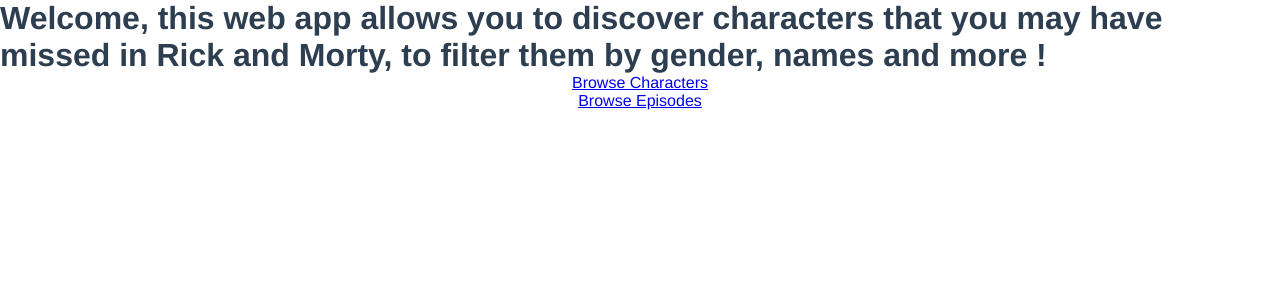
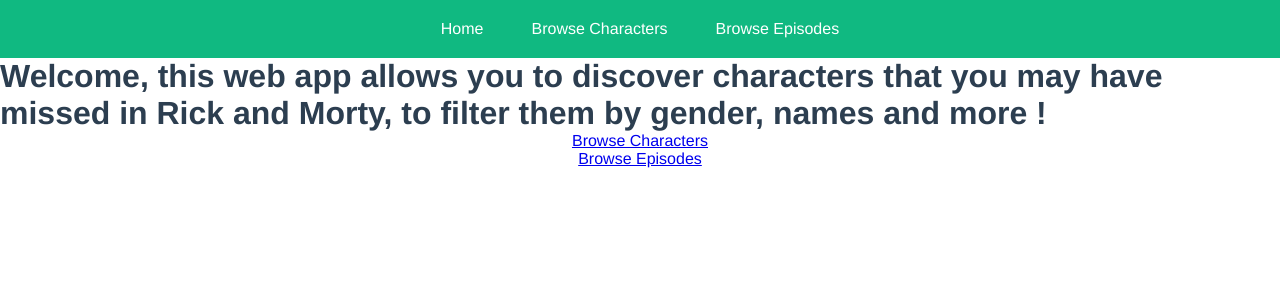
Before and after one commit to AntoinePollet/rick_morty, a Vue app: page / in a window 1280 px wide. Shown: the top 300 px of the page. Built offline with nearby package versions, Linux system fonts and the light colour scheme; what @vue/apollo-option would draw is missing.

Commit message:
added header and green color to background

```diff
--- a/src/App.vue
+++ b/src/App.vue
@@ -1,7 +1,15 @@
 <template>
+  <Header></Header>
   <router-view />
 </template>
 
+<script>
+import Header from "@/components/Header";
+export default {
+  name: "App",
+  components: {Header}
+}
+</script>
 <style lang="scss">
 *, *::after, *::before {
   margin: 0;
--- a/src/components/Character.vue
+++ b/src/components/Character.vue
@@ -1,5 +1,5 @@
 <template>
-  <div v-if="character" class="m-3 py-7 bg-red-200">
+  <div v-if="character" class="m-3 py-7 bg-green-100">
     <div class="flex flex-col md:flex-row">
       <div class="">
         <img class="rounded-full" height="175" width="175" :src="character.image" :alt="character.name"/>
--- a/src/components/Characters.vue
+++ b/src/components/Characters.vue
@@ -2,7 +2,7 @@
   <div class="sm:flex sm:flex-wrap">
     <div v-for="character in characters" :key="character.id"
          class="sm:w-1/2 md:w-1/3 flex flex-col">
-      <div @click="characterInfos(character.id)" class="rounded cursor-pointer bg-gray-200 m-3">
+      <div @click="characterInfos(character.id)" class="rounded cursor-pointer bg-green-100 m-3">
         <div class="flex justify-center mt-3">
           <img :src="character.image" height="80" width="80" class="rounded-full" :alt="character.name"/>
         </div>
--- /dev/null
+++ b/src/components/Header.vue
@@ -0,0 +1,43 @@
+<template>
+  <div class="w-full bg-green-500">
+    <ul class="flex justify-center list-none pl-0">
+      <li v-for="item in header" :key="item.name" class="mx-3 px-3 py-5">
+        <router-link class="header-link" v-if="item.params" :to="{name: item.routerPath, params: {id: item.params.id}}">{{ item.name }}</router-link>
+        <router-link class="header-link" v-else :to="{name: item.routerPath}">{{ item.name }}</router-link>
+      </li>
+    </ul>
+  </div>
+</template>
+
+<script>
+export default {
+  name: "Header",
+  data() {
+    return {
+      header: [
+        {
+          name: "Home",
+          routerPath: "Home"
+        },
+        {
+          name: "Browse Characters",
+          routerPath: "Characters",
+          params: {
+            id: 1
+          }
+        },
+        {
+          name: "Browse Episodes",
+          routerPath: "Episodes"
+        }
+      ]
+    }
+  }
+}
+</script>
+
+<style lang="scss">
+.header-link {
+  @apply no-underline text-white font-medium
+}
+</style>
--- a/src/views/BrowseChars.vue
+++ b/src/views/BrowseChars.vue
@@ -1,6 +1,5 @@
 <template>
   <div class="browse-characters">
-    <router-link to="/">Home</router-link>
     <Characters></Characters>
     <ChangePage @previous-page="previousPage"
                 @next-page="nextPage"
--- a/src/views/CharacterInfos.vue
+++ b/src/views/CharacterInfos.vue
@@ -1,6 +1,5 @@
 <template>
   <div>
-    <router-link :to="{name: 'Characters', params: {id: 1}}">back to characters selection</router-link>
     <Character></Character>
   </div>
 </template>
```
